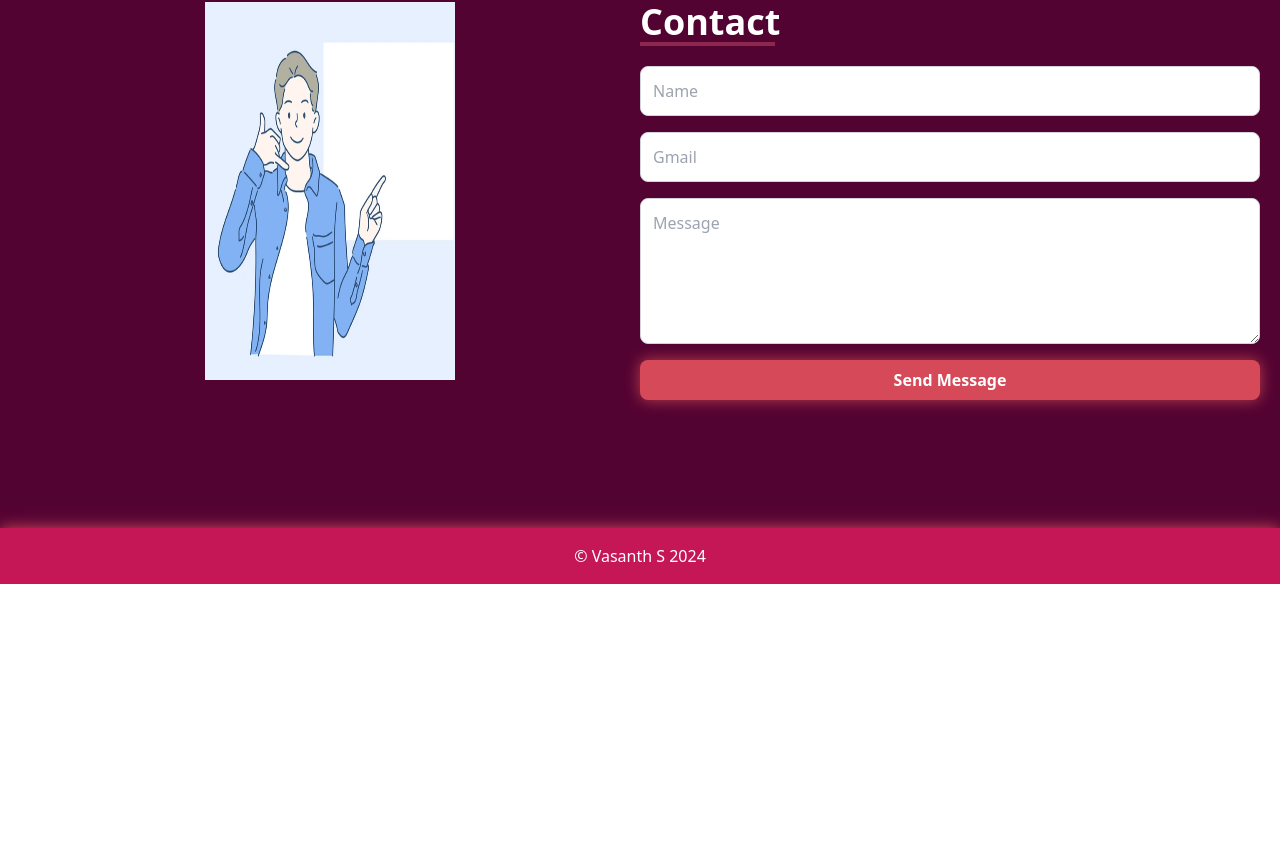
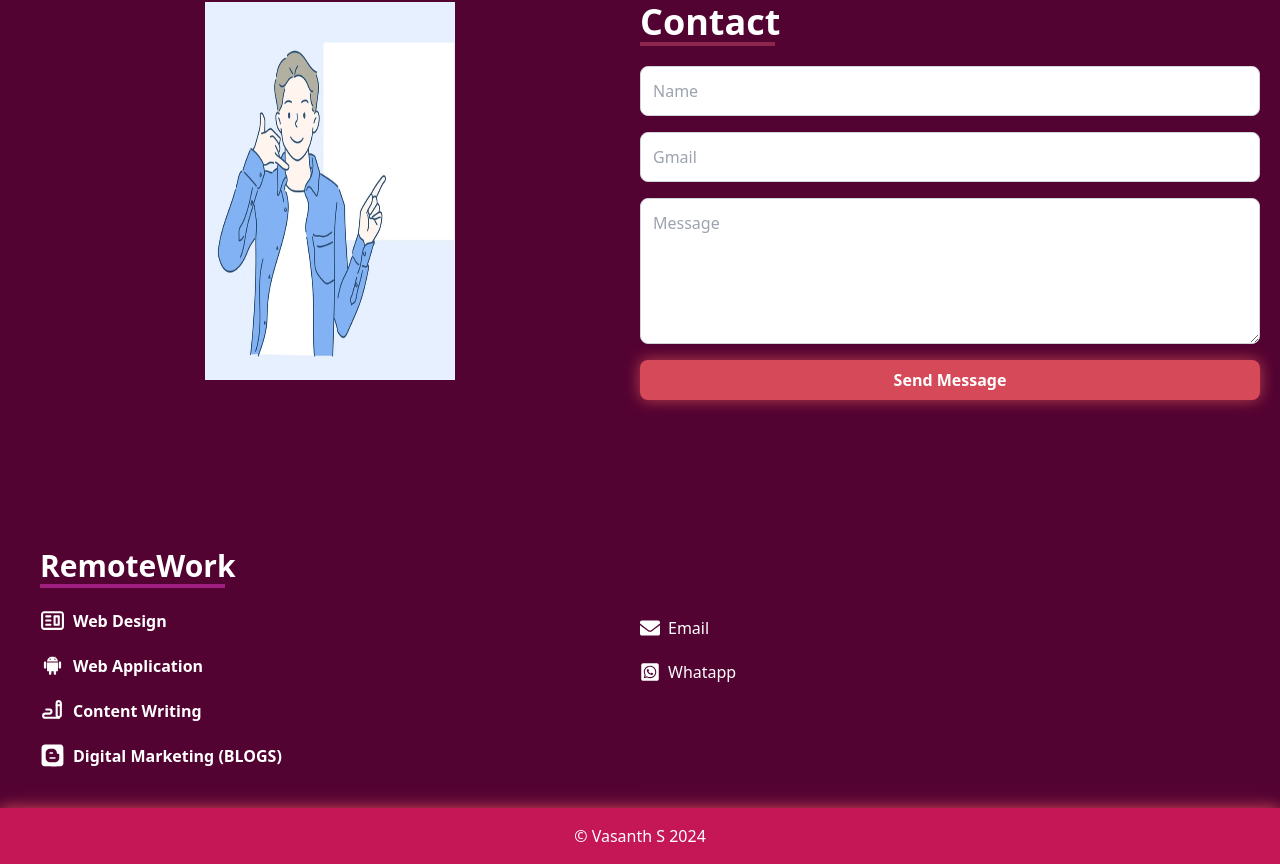
Before and after one commit to vasanthselva/react-portfolio, a React (Create React App) app: page / in a window 1280 px wide. Shown: the part 3693-4557 px from the top of the page. Before the commit the page ends 4277 px from the top, so only its background shows below. Built offline with nearby package versions, Linux system fonts and the light colour scheme.

Commit message:
Update App.js

```diff
--- a/src/App.js
+++ b/src/App.js
@@ -7,6 +7,7 @@ import Skills from './components/Skills';
 import Projects from './components/Projects';
 import Experience from './components/Experience';
 import Contact from './components/Contact';
+import Remote from './components/remote';
 import Footer from './components/Footer';
 function App() {
   return (
@@ -19,6 +20,7 @@ function App() {
       <Projects/>
       <Experience/>
       <Contact/>
+      <Remote/>
       <Footer/>
     </div>
   );
```
